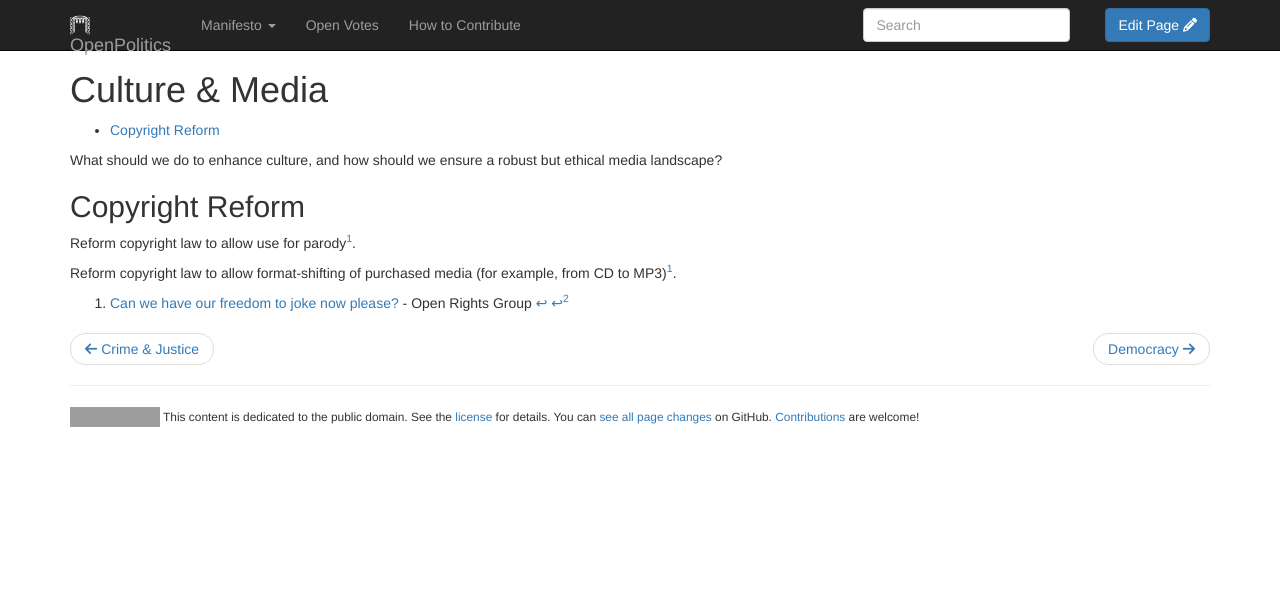
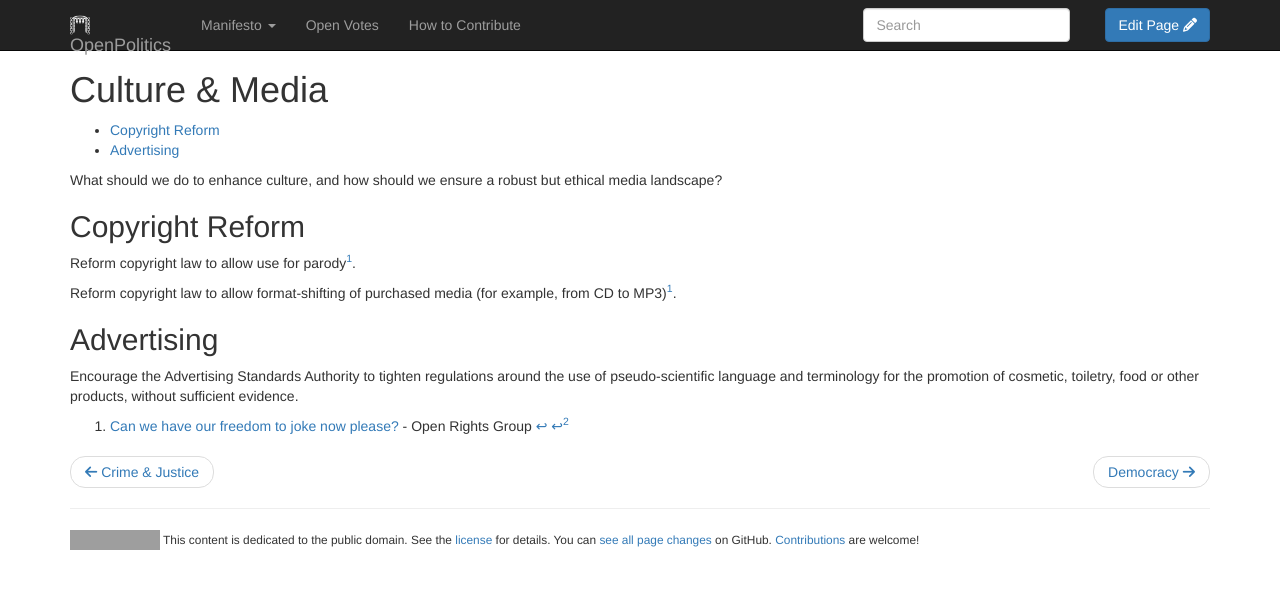
Before and after one commit to openpolitics/manifesto, a Jekyll site: the page built from manifesto/culture.md, in a window 1280 px wide. Shown: the top 589 px of the page. Built offline with Jekyll 4.4.1, drawn with Linux system fonts in a browser that asks for light colours; nearby versions of some CDN libraries; library files that are not in the unit come from our copies; grey boxes are pictures that could not be loaded.

Commit message:
Merge changes

```diff
--- a/manifesto/culture.md
+++ b/manifesto/culture.md
@@ -14,4 +14,8 @@ Reform copyright law to allow use for parody[^1].
 
 Reform copyright law to allow format-shifting of purchased media (for example, from CD to MP3)[^1].
 
+## Advertising
+
+Encourage the Advertising Standards Authority to tighten regulations around the use of pseudo-scientific language and terminology for the promotion of cosmetic, toiletry, food or other products, without sufficient evidence.
+
 [^1]: [Can we have our freedom to joke now please?](https://www.openrightsgroup.org/campaigns/modernise-copyright) - Open Rights Group
```
